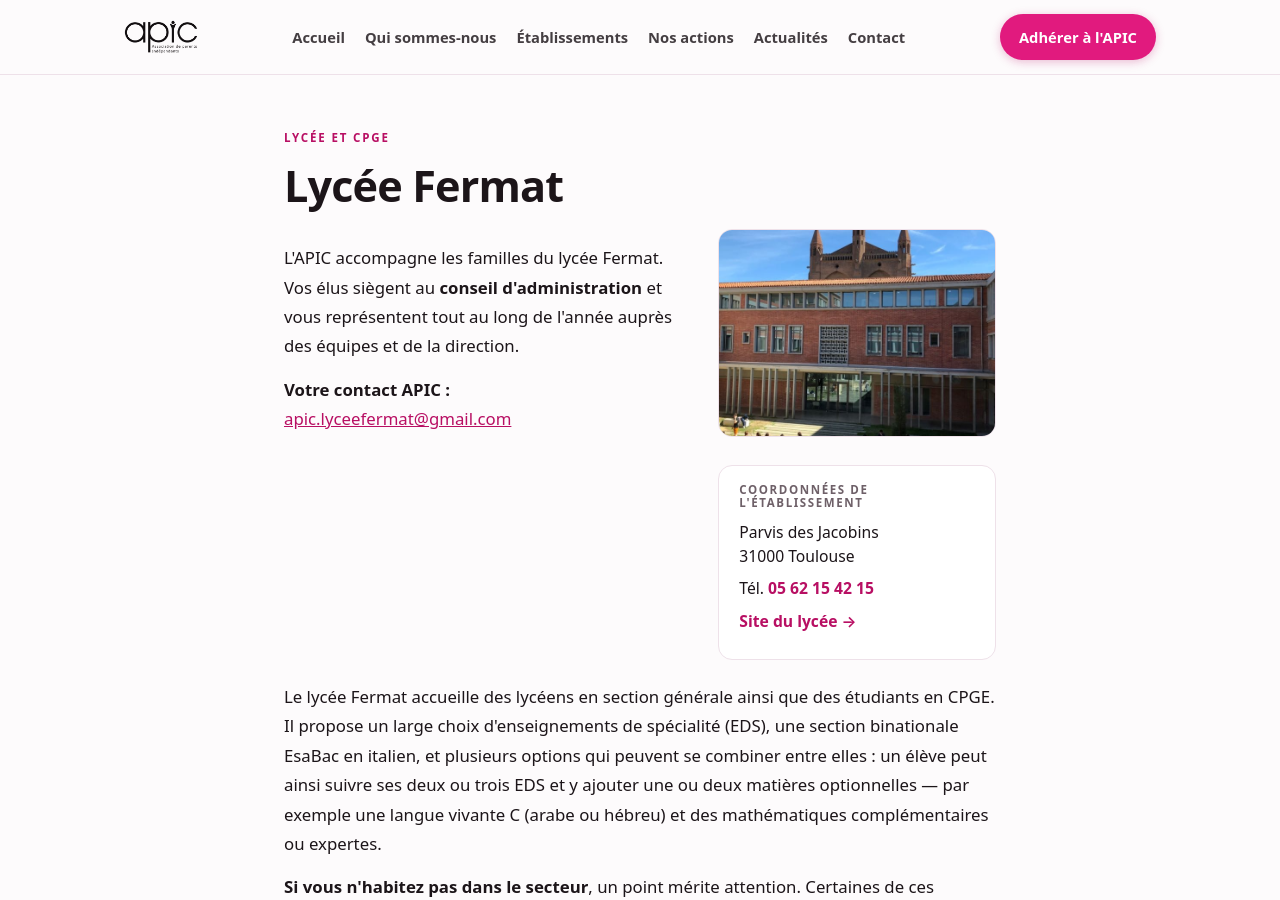
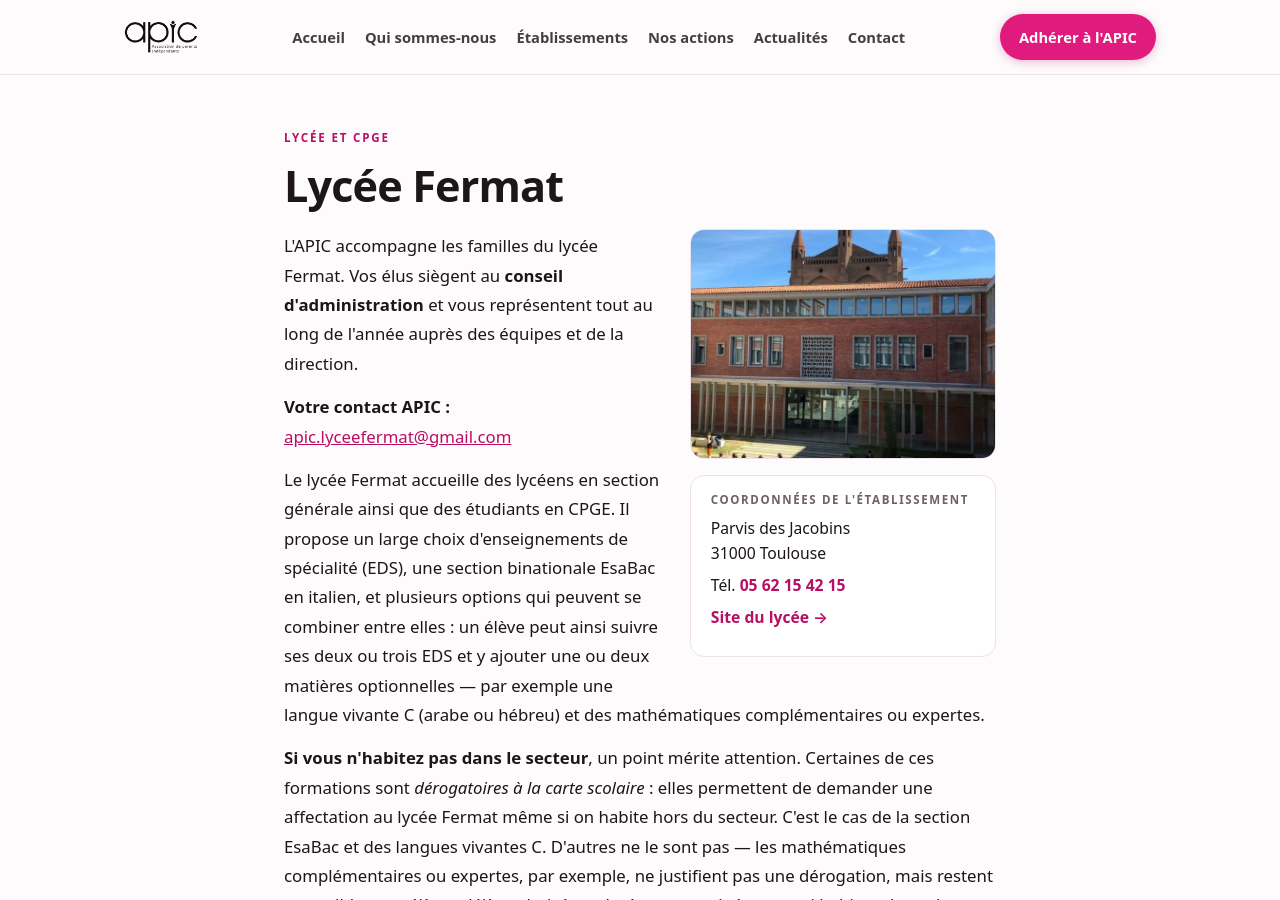
Before and after one commit to apic-parents/apic-parents-site, a Jekyll site: the page built from lycee-fermat.html, in a window 1280 px wide and 900 px high. Built offline with Jekyll 4.4.1, drawn with Linux system fonts in a browser that asks for light colours.

Commit message:
Add files via upload

```diff
--- a/lycee-fermat.html
+++ b/lycee-fermat.html
@@ -7,13 +7,8 @@
 <article class="wrap post">
   <span class="eyebrow">Lycée et CPGE</span>
   <h1>Lycée Fermat</h1>
-  <div class="etab-head">
-    <div class="post-body">
-    <p>L'APIC accompagne les familles du lycée Fermat. Vos élus siègent au <strong>conseil d'administration</strong> et vous représentent tout au long de l'année auprès des équipes et de la direction.</p>
-    <p><strong>Votre contact APIC :</strong><br>
-    <a href="mailto:apic.lyceefermat@gmail.com">apic.lyceefermat@gmail.com</a></p>
-    </div>
-    <div>
+
+  <aside class="etab-aside">
     <figure class="etab-photo">
       <img src="{{ '/assets/etab-lycee-fermat.jpg' | relative_url }}" alt="Lycée Fermat">
     </figure>
```
Also changed, not shown: other parts of lycee-fermat.html (+6 -2 lines). Lines whose indentation alone changed are shown as unchanged.
